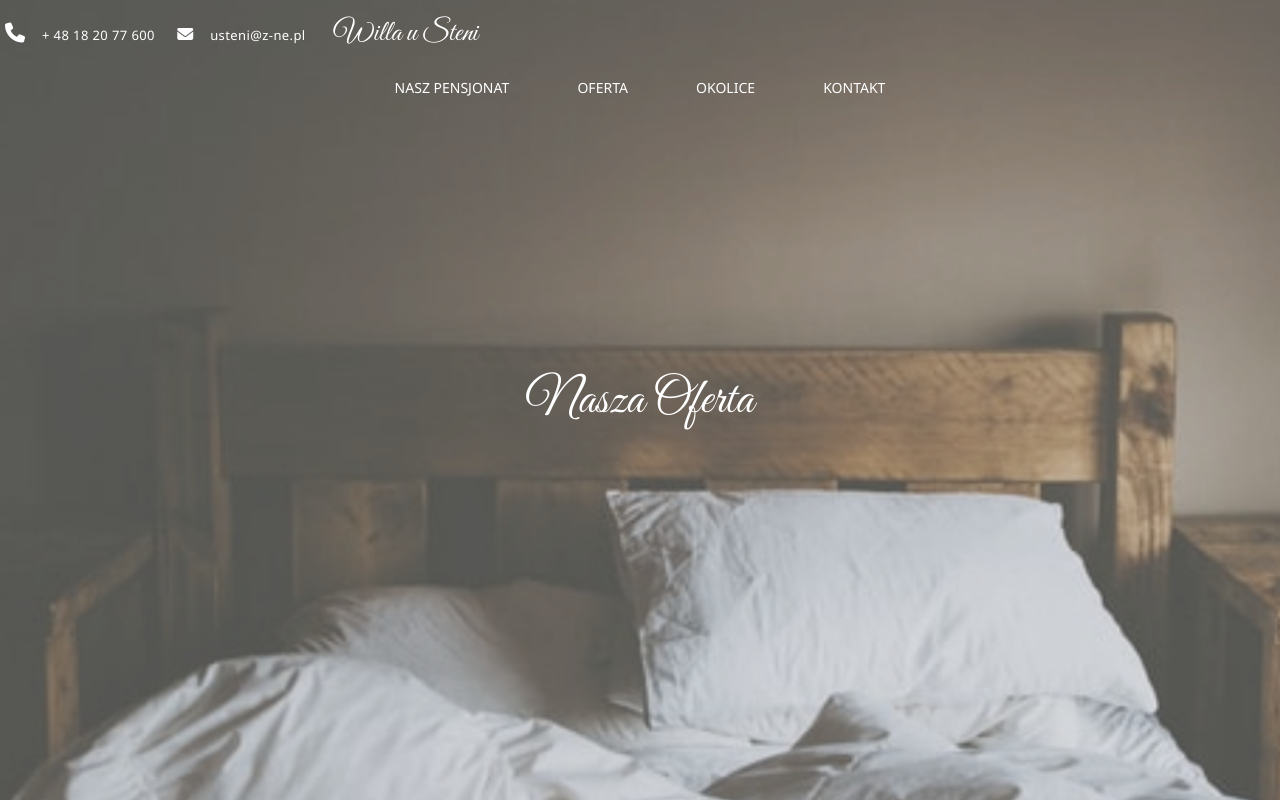
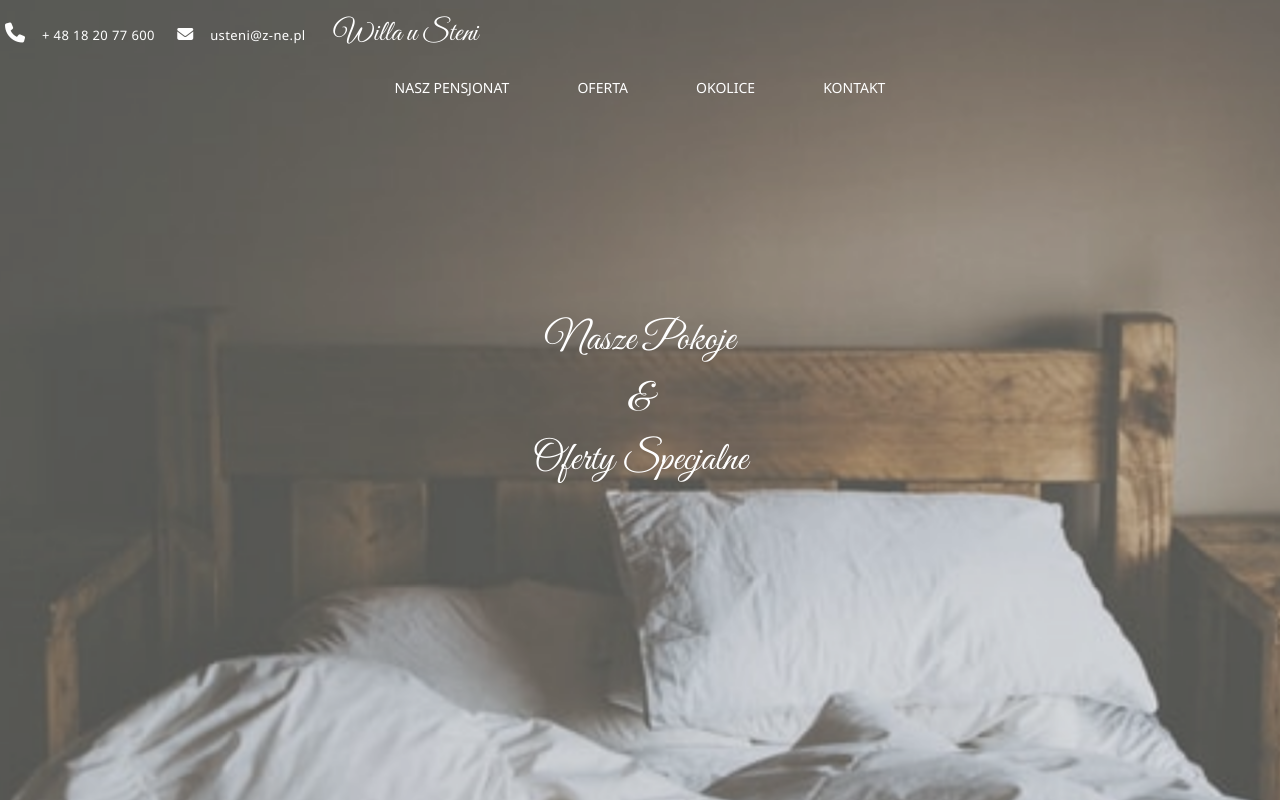
Before and after one commit to monmus/hotel_landing_page, a website: page oferta.html in a window 1280 px wide. Shown: the top 802 px of the page. Drawn offline with nearby package versions, Linux system fonts and the light colour scheme.

Commit message:
added meta

```diff
--- a/oferta.html
+++ b/oferta.html
@@ -64,7 +64,7 @@
   <div class="section intro oferta">
     <!-- <div class="title-img"><img src="img/intro.jpg" /></div> -->
     <div class="intro-img"></div>
-    <div class="see-more-btn btn"><a href="#about-link">Nasza Oferta</a></div>
+    <div class="see-more-btn_oferta btn"><a href="#about-link">Nasze Pokoje <br>&<br>Oferty Specjalne</a></div>
 
   </div>
   <!-- about section 2 -->
@@ -160,7 +160,7 @@
       </div> -->
 
       <div class='block'>
-        <a href=index.html#contact><p class="oferta btn">ZAPRASZAMY DO KONTAKTU</p></a>
+        <a href="index.html#contact"><p class="oferta btn">ZAPRASZAMY DO KONTAKTU</p></a>
       </div>
   </div>
 </section>
--- a/scss/main.scss
+++ b/scss/main.scss
@@ -533,7 +533,7 @@ nav {
     }
   }
 
-  .see-more-btn {
+  .see-more-btn_oferta {
     background-color: transparent;
     // border: 1px solid $see-more-btn-border;
     margin: 40px 20px;
@@ -541,13 +541,16 @@ nav {
     z-index: 1;
     text-align: center;
     overflow: auto;
+    display: flex;
+    justify-content: center;
 
     a {
       margin: auto;
       color: $p-light-clr;
       padding: 0;
       font-family: 'Great Vibes', cursive;
-      font-size: 50px;
+      font-size: 40px;
+      text-align: center;
       &:hover {
         color: $p-light-clr;
       }
@@ -651,7 +654,7 @@ font-family: 'Work Sans';
     color: $p-light-clr;
     padding: 0;
     font-family: 'Great Vibes', cursive;
-    font-size: 50px;
+    font-size: 40px;
     &:hover {
       color: $p-light-clr;
     }
```
Also changed, not shown: index.html (+0 -2 lines), oferta_specjalna.html (+1 -1 lines), css/main.css.
